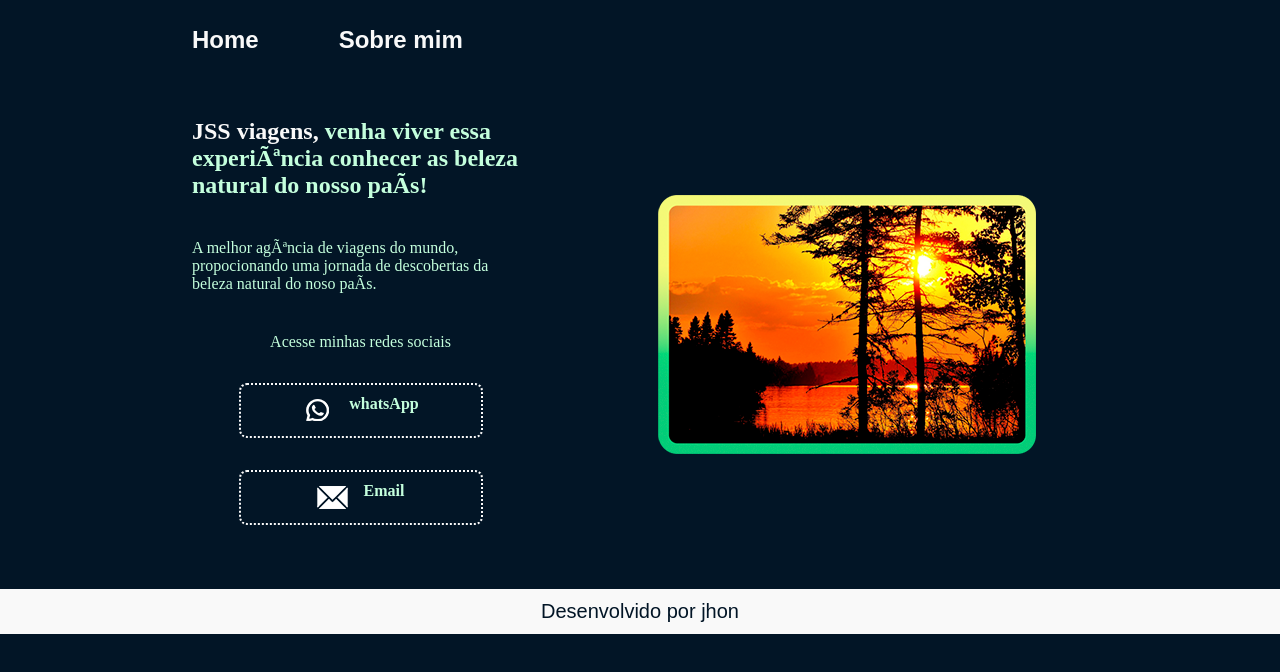
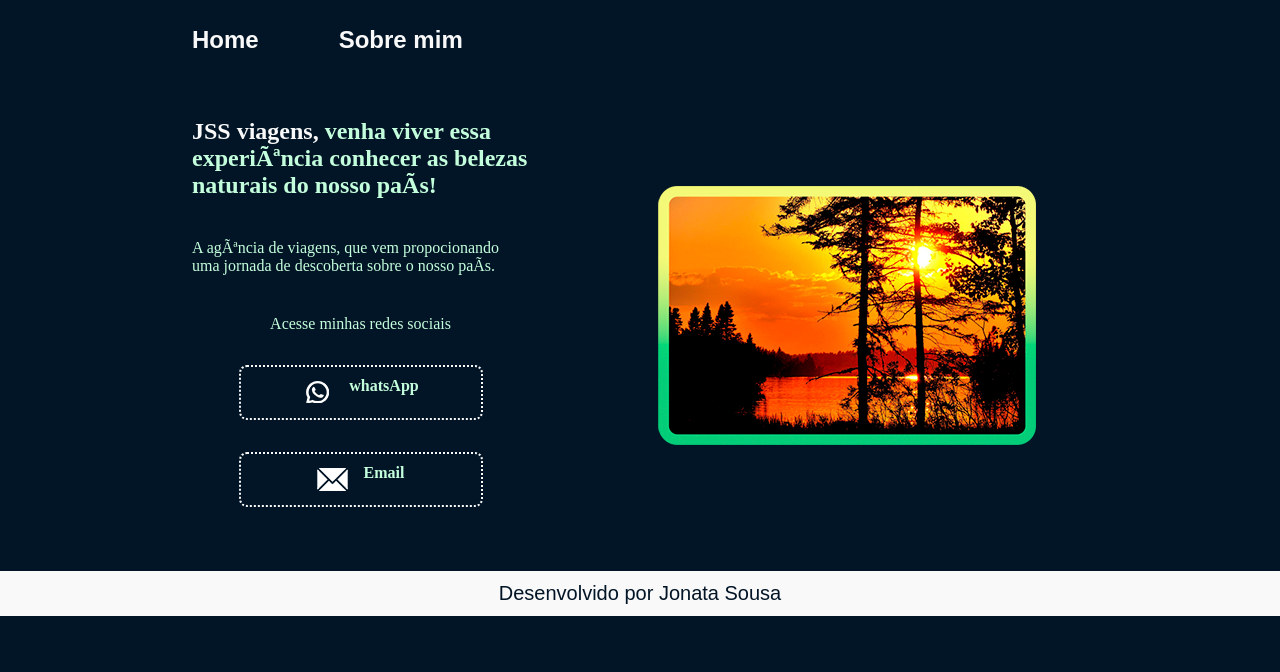
Before and after one commit to jhonSous/portifolio, a plain HTML site: page index.html in a window 1280 px wide. Drawn offline with Linux system fonts and the light colour scheme.

Commit message:
Update index.html

```diff
--- a/index.html
+++ b/index.html
@@ -17,9 +17,9 @@
     <main class="apresentacao">
         <section class="apresentacao__conteudo">
         <h1 class="apresentacao__conteudo__titulo">  <strong class="titulo-destaque"> JSS viagens, </strong> venha viver essa experiência
-             conhecer as beleza natural do nosso país! </h1>
-        <p class="apresentacao__onteudo__texto"> A melhor agência de viagens do mundo, propocionando
-                uma jornada de descobertas da beleza natural do noso país.</p>
+             conhecer as belezas naturais do nosso país! </h1>
+        <p class="apresentacao__onteudo__texto"> A agência de viagens, que vem propocionando
+                uma jornada de descoberta sobre o nosso país.</p>
         <div class=" apresentacao__links">
             <h2 class="apresentacao__links__subtitulo">Acesse minhas redes sociais</h2>
          <a class="apresentacao__links__link" href="https://www.whatsapp.com/">
@@ -33,7 +33,7 @@
         <img src="styles.ss/html.png" alt=" foto da natureza">
     </main>
     <footer class="rodape">
-  <p> Desenvolvido por jhon </p>
+  <p> Desenvolvido por Jonata Sousa </p>
     </footer>
  </body>
 </html>
```
